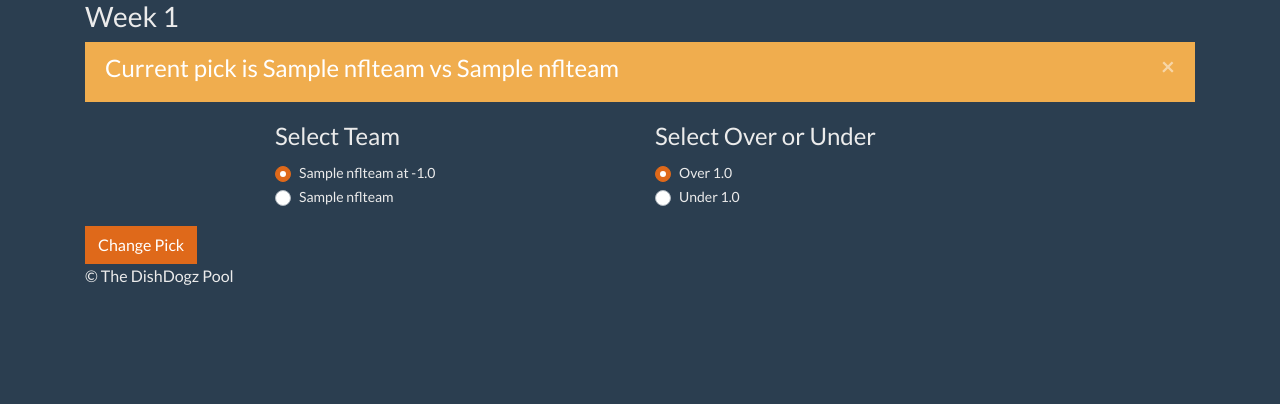
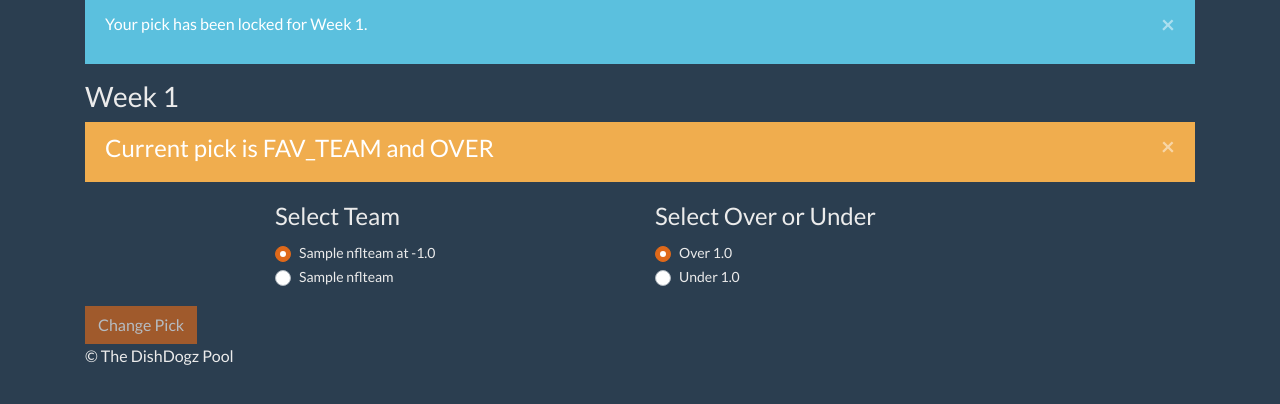
Before and after one commit to burket33/zdbPool, a Django app: page /matchups/ in a window 1280 px wide. Shown: the part 61-465 px from the top of the page. Run offline with Django 3.2, Linux system fonts and the light colour scheme; a user stored in the database is signed in; tables that the repository leaves empty hold one stand-in row (values such as "Sample post"); some libraries are stand-ins or nearby versions.

Commit message:
updated some alert messages

```diff
--- a/zdbPool/templates/zdbPool/matchups.html
+++ b/zdbPool/templates/zdbPool/matchups.html
@@ -6,14 +6,14 @@
 {% if blank_out or person_week_pick.started %}
 	<div class="alert alert-dismissible alert-info">
 		<button type="button" class="close" data-dismiss="alert">&times;</button>
-		<p> Your pick has been locked for Week {{ matchups.0.week }}.</br>Your pick is {{ person_week_pick.matchup.favorite.name }} vs {{ person_week_pick.matchup.underdog.name }} </p>
+		<p> Your pick has been locked for Week {{ matchups.0.week }}.</p>
 	</div>
 {% endif %}
 <h3> Week {{ matchups.0.week }} </h3>
 {% if person_week_pick %}
 	<div class="alert alert-dismissible alert-warning">
 		<button type="button" class="close" data-dismiss="alert">&times;</button>
-		<h4 class="alert-heading"> Current pick is {{ person_week_pick.matchup.favorite.name }} vs {{ person_week_pick.matchup.underdog.name }}</h4>
+		<h4 class="alert-heading"> Current pick is {{ person_week_pick.winner}} and {{ person_week_pick.overUnder }}</h4>
 	</div>
 {% endif %}
 	<form action="{% url 'zdbPool:selection' %}" method= "POST">
--- a/zdbPool/views.py
+++ b/zdbPool/views.py
@@ -21,7 +21,7 @@ def index(request):
 @login_required
 def matchups(request):
 	matchups = Matchup.objects.order_by('-week')
-	dt = timezone.timedelta(days = -5) # simply used for debugging can remove when pushing out
+	dt = timezone.timedelta(days = 0) # simply used for debugging can remove when pushing out
 	time_now = timezone.now() + dt
 	if request.user.is_authenticated:
 		user = request.user
@@ -51,6 +51,12 @@ def selection(request):
 		return HttpResponseRedirect(reverse('zdbPool:matchups'))
 	else:
 		person = request.user
+		# delete after this week
+		if request.POST["teamOptionsRadios"] == 'UNDER_TEAM':
+			selected_winner = 'Giants'
+		else:
+			selected_winner = 'Cowboys'
+
 		if request.POST['pick_id']:
 			cur_pick = Pick.objects.get(pk = request.POST['pick_id'])
 			created_at = cur_pick.created_at
@@ -62,7 +68,7 @@ def selection(request):
 				winner = request.POST["teamOptionsRadios"], overUnder = request.POST['overUnderOptionsRadios'])
 		pick.save()
 		# save a log of when each pick is made
-		messages.add_message(request, messages.SUCCESS, 'Selection was made for {}'.format(selected_matchup))
+		messages.add_message(request, messages.SUCCESS, 'You seriously picked the {} I thought you were an Eagles fan'.format(selected_winner))
 
 	return HttpResponseRedirect(reverse('zdbPool:index'))
 
```
